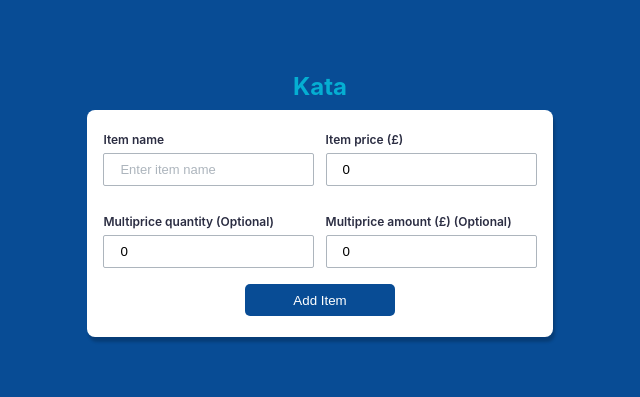
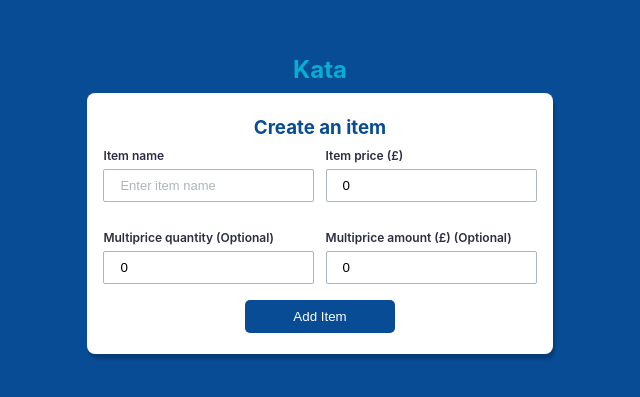
Before and after one commit to esohjay/cdl-kata, a React (Create React App) app: page / in a window 1280 px wide. Shown: the part 165-562 px from the top of the page, without its empty margins (320-960 px from the left). Built offline with nearby package versions, Linux system fonts and the light colour scheme.

Commit message:
add readme

```diff
--- a/src/components/AddItem.jsx
+++ b/src/components/AddItem.jsx
@@ -32,6 +32,7 @@ function AddItem({ addToItemsList }) {
   };
   return (
     <form className="addItem-container" onSubmit={handleAddItem}>
+      <h3>Create an item</h3>
       <article className="input-container">
         <div className="field-container">
           <label htmlFor="">Item name</label>
```
Also changed, not shown: 1 other file (tests, documents, lock files or other folders).
